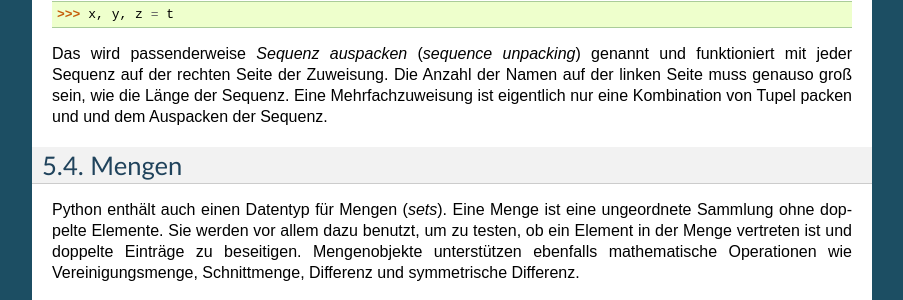
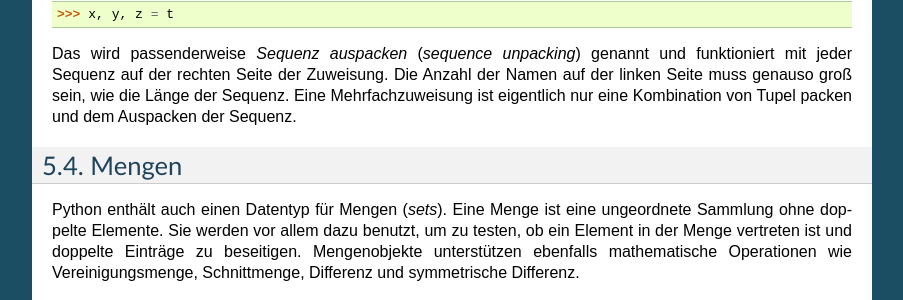
Before and after one commit to cofi/py-tutorial-de, a Sphinx documentation site: the page built from source/datastructures.rst, in a window 1280 px wide and 1400 px high, scrolled down 5052 px. Shown: the part 215-515 px from the top of the window, without its empty margins (198-1101 px from the left). Built offline with Sphinx 7.4.7, drawn with Linux system fonts in a browser that asks for light colours; some of the changed text lies outside the part shown.

Commit message:
Applied patch from busfahrer (Spelling)

```diff
--- a/source/datastructures.rst
+++ b/source/datastructures.rst
@@ -360,7 +360,7 @@ Das wird passenderweise *Sequenz auspacken* (*sequence unpacking*) genannt und
 funktioniert mit jeder Sequenz auf der rechten Seite der Zuweisung. Die Anzahl
 der Namen auf der linken Seite muss genauso groß sein, wie die Länge der
 Sequenz. Eine Mehrfachzuweisung ist eigentlich nur eine Kombination von Tupel
-packen und und dem Auspacken der Sequenz.
+packen und dem Auspacken der Sequenz.
 
 
 .. _tut-sets:
```
Also changed, not shown: other parts of source/datastructures.rst (+3 -3 lines).
